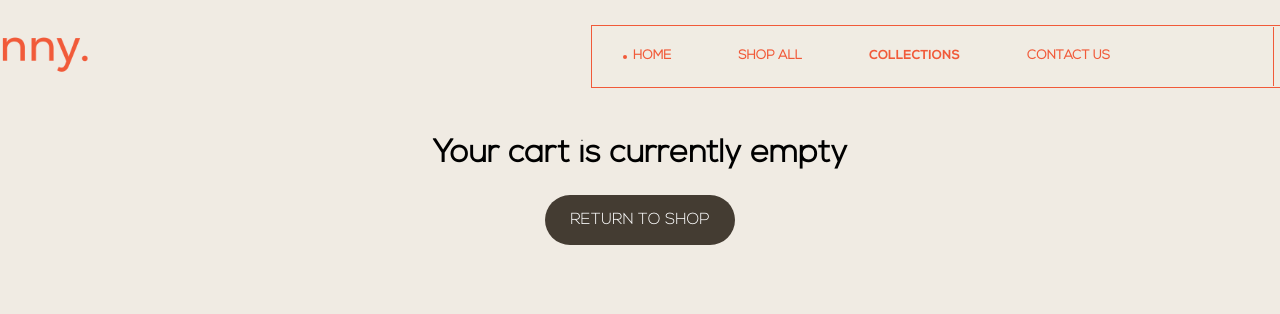
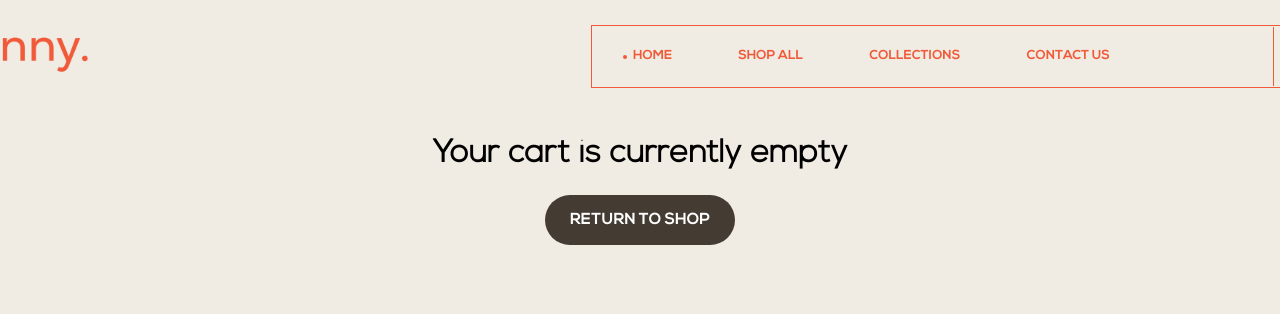
Before and after one commit to bramhuiskes/Sunny, a PHP site: page /shopping-cart.php in a window 1280 px wide; the page is wider, and only the part inside the window is pictured. Shown: the top 314 px of that part. Run offline with PHP 8.4, Linux system fonts and the light colour scheme.

Commit message:
Fixed font in header

```diff
--- a/assets/css/includes/header.css
+++ b/assets/css/includes/header.css
@@ -197,4 +197,5 @@
 a{
     text-decoration: none !important;
     color: var(--Main-Orange, #f15a39);
+    font-family: Nexa Bold, sans-serif;
 }
```
